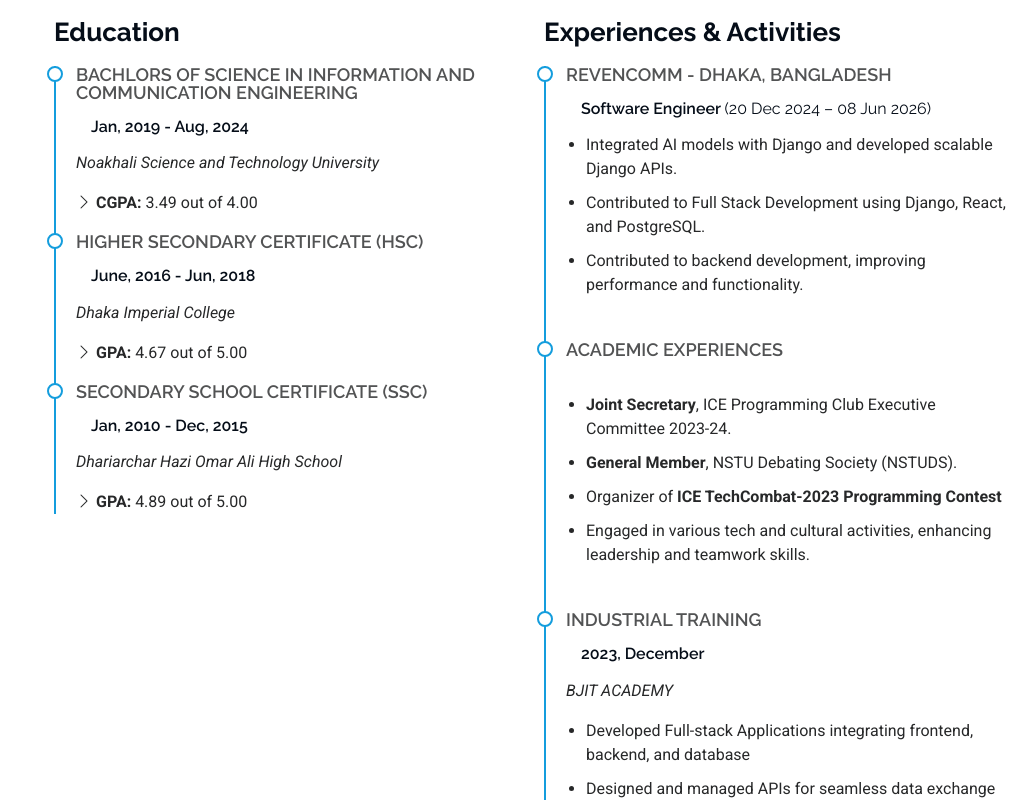
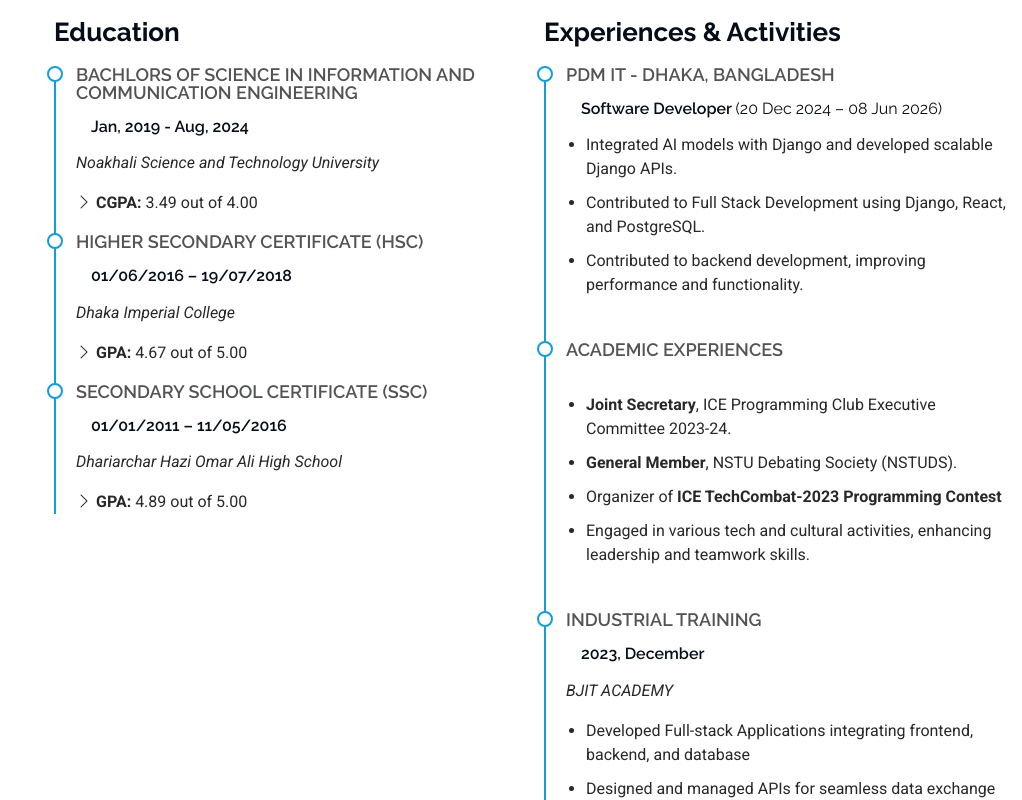
Before and after one commit to jahirnstu14/My_Portfolio, a plain HTML site: page index.html in a window 1280 px wide. Shown: the part 1347-2147 px from the top of the page, without its empty margins (258-1280 px from the left). Drawn offline with Linux system fonts and the light colour scheme.

Commit message:
update some feature

```diff
--- a/index.html
+++ b/index.html
@@ -120,7 +120,7 @@
       <div class="container section-title" data-aos="fade-up">
         <h2>About</h2>
         <p style="text-align: justify;">
-            <b>Software Engineer</b> with experience in full-stack web development, AI integration, and scalable backend systems using <b>Python, Django, React, and PostgreSQL</b>. Passionate about <b>Machine Learning, Data Science, Artificial Intelligence, and Software Engineering</b>, with hands-on experience in developing RESTful APIs, deploying AI models, and building production-ready applications. Aspiring to advance my expertise through higher education and contribute to research-driven, industry-oriented technological innovation.
+            <b>Software Developer</b> with experience in full-stack web development, AI integration, and scalable backend systems using <b>Python, Django, React, and PostgreSQL</b>. Passionate about <b>Machine Learning, Data Science, Artificial Intelligence, and Software Engineering</b>, with hands-on experience in developing RESTful APIs, deploying AI models, and building production-ready applications. Aspiring to advance my expertise through higher education and contribute to research-driven, industry-oriented technological innovation.
         </p>
       </div><!-- End Section Title -->
 
@@ -131,7 +131,7 @@
             <img src="assets/img/my-profile-img.jpg" class="img-fluid" alt="">
           </div>
           <div class="col-lg-8 content">
-            <h2>Software Engineer &amp; Problem Solver.</h2>
+            <h2>Software Developer &amp; Problem Solver.</h2>
             <p class="fst-italic py-0">
               Enthusiast Person to learn new thing  as a Learner .
             </p>
@@ -244,7 +244,7 @@
 
             <div class="resume-item">
               <h4>Higher Secondary Certificate (HSC) </h4>
-              <h5>June, 2016 - Jun, 2018</h5>
+              <h5>01/06/2016 – 19/07/2018</h5>
               <p><em>Dhaka Imperial College</em></p>
               <i class="bi bi-chevron-right"></i> <strong>GPA:</strong> <span>4.67 out of 5.00</span>
               <!-- <p>Quia nobis sequi est occaecati aut. Repudiandae et iusto quae reiciendis et quis Eius vel ratione eius unde vitae rerum voluptates asperiores voluptatem Earum molestiae consequatur neque etlon sader mart dila</p> -->
@@ -252,7 +252,7 @@
 
             <div class="resume-item">
               <h4>Secondary School Certificate (SSC) </h4>
-              <h5>Jan, 2010 - Dec, 2015</h5>
+              <h5>01/01/2011 – 11/05/2016</h5>
               <p><em>Dhariarchar Hazi Omar Ali High School </em></p>
               <i class="bi bi-chevron-right"></i> <strong>GPA:</strong> <span>4.89 out of 5.00</span>
               <!-- <p>Quia nobis sequi est occaecati aut. Repudiandae et iusto quae reiciendis et quis Eius vel ratione eius unde vitae rerum voluptates asperiores voluptatem Earum molestiae consequatur neque etlon sader mart dila</p> -->
@@ -264,9 +264,9 @@
             <h3 class="resume-title">Experiences & Activities</h3>
 
              <div class="resume-item">
-              <h4>RevEnComm - Dhaka, Bangladesh  </h4>
-              <h5>Software Engineer <span style="font-weight: normal;">(20 Dec 2024 – 08 Jun 2026)</span></h5>
-<!--              <p><em>Softvence Agency </em></p>-->
+              <h4>PDM IT - Dhaka, Bangladesh  </h4>
+              <h5>Software Developer <span style="font-weight: normal;">(20 Dec 2024 – 08 Jun 2026)</span></h5>
+<!--              <p><em> </em></p>-->
               <ul>
                 <li>Integrated AI models with Django and developed scalable Django APIs.</li>
                 <li>Contributed to Full Stack Development using Django, React, and PostgreSQL.</li>
```
